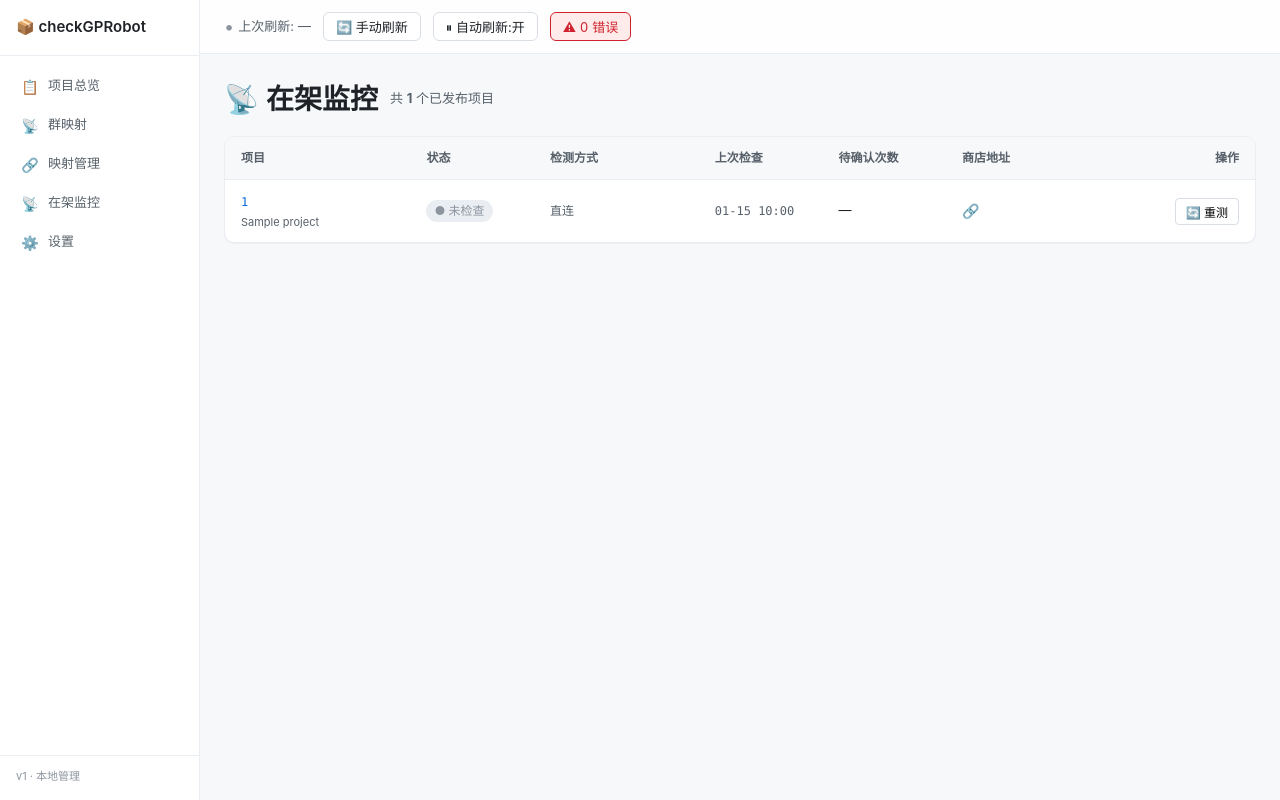
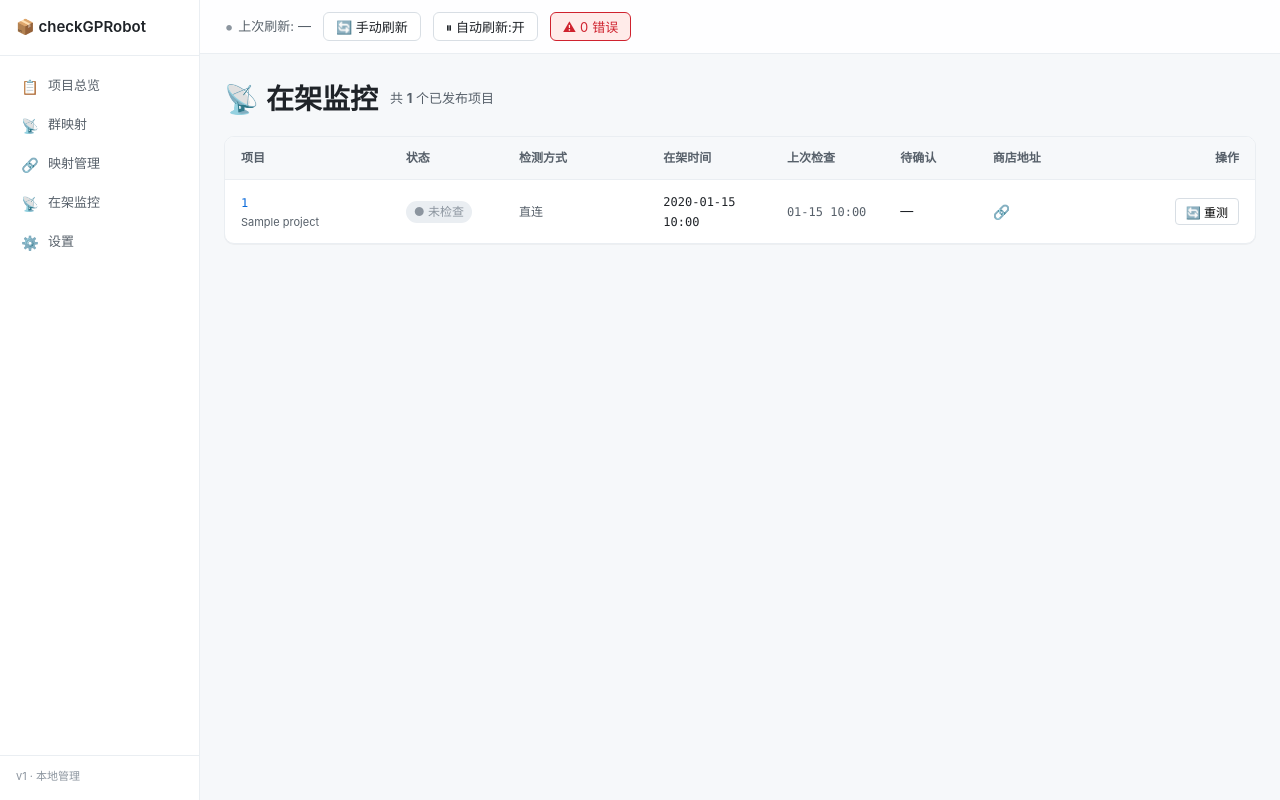
Before and after one commit to tmdragon/telegramchatrobot, a Python web app: template src/web/templates/online.html in a window 1280 px wide. Run offline with Jinja, Linux system fonts and the light colour scheme; the template is opened without the code that fills it: most values are stand-ins (such as "Sample title", 1, 10 or a date in 2020).

Commit message:
fix(online+recheck): add published_at column + fix 500 on recheck
两个修复:
1. recheck 报 500:app.state 没有 broadcast_cfg(create_app 没接这个参数),
   scheduler 内部持有了但 API 取不到。修复:create_app 加 broadcast_cfg 参数,
   main.py 传 scheduler_cfg,app.state.broadcast_cfg 存住。

2. /online 页加'在架时间'列(YYYY-MM-DD HH:MM),跟 overview 的 published_at
   完全一致(用同一个 Project.published_at 字段)。这样两个页面看到的时间统一。
   - API 多返回 published_at 字段
   - pages.py 模板 context 多传 published_at
   - online.html 表头加一列,数据渲染用 p.published_at.strftime('%Y-%m-%d %H:%M')
   - CSS .online-row__published-at 等宽字体

```diff
--- a/src/main.py
+++ b/src/main.py
@@ -130,6 +130,7 @@ def main(argv: list[str] | None = None) -> int:
         admin_broadcast_chats=(
             scheduler_cfg.admin_broadcast_chats if bot_service is not None else []
         ),
+        broadcast_cfg=scheduler_cfg,
     )
     app.state.cache = cache
     app.state.broadcast_svc = broadcast_svc
--- a/src/web/app.py
+++ b/src/web/app.py
@@ -36,6 +36,7 @@ def create_app(
     scheduler: Optional[object] = None,
     admin_chat_id: Optional[int] = None,
     admin_broadcast_chats: Optional[list[str]] = None,
+    broadcast_cfg: Optional[object] = None,
 ) -> FastAPI:
     """构造并返回 FastAPI 应用实例。
 
@@ -100,6 +101,7 @@ def create_app(
     app.state.admin_chat_id = admin_chat_id
     app.state.cache = None  # T3 注入 ProjectCache
     app.state.broadcast_svc = None  # Phase 3 注入 BroadcastSvc
+    app.state.broadcast_cfg = broadcast_cfg  # Phase 3 注入 BroadcastConfig(scheduler.yaml)
 
     # Jinja2 环境（autoescape 默认 on：.html/.xml/.htm；这里强制 on 更稳）
     templates = Jinja2Templates(directory=TEMPLATES_DIR)
--- a/src/web/routes/api.py
+++ b/src/web/routes/api.py
@@ -213,6 +213,7 @@ async def get_online_projects():
             "last_online_check_result": p.last_online_check_result,
             "offline_pending_since": p.offline_pending_since.isoformat() if p.offline_pending_since else None,
             "offline_pending_attempts": p.offline_pending_attempts,
+            "published_at": p.published_at.isoformat() if p.published_at else None,
         })
     return {"projects": items}
 
--- a/src/web/routes/pages.py
+++ b/src/web/routes/pages.py
@@ -277,6 +277,7 @@ async def online_page(request: Request):
                 "last_online_check_at": p.last_online_check_at,
                 "last_online_check_result": p.last_online_check_result,
                 "offline_pending_attempts": p.offline_pending_attempts,
+                "published_at": p.published_at,
             })
     last = cache.last_refresh_at() if cache else None
     last_human = (
--- a/src/web/static/css/app.css
+++ b/src/web/static/css/app.css
@@ -502,6 +502,11 @@ a:hover { text-decoration: underline; }
 .online-row__name { font-size: 11px; color: var(--c-text-muted); margin-top: 2px; }
 .online-row__check-time {
   font-family: var(--f-mono); font-size: 12px; color: var(--c-text-muted);
+}
+.online-row__published-at {
+  font-family: var(--f-mono); font-size: 12px;
+  font-variant-numeric: tabular-nums;
+  color: var(--c-text);
 }
 .online-row__attempts {
   display: inline-block;
--- a/src/web/templates/online.html
+++ b/src/web/templates/online.html
@@ -16,13 +16,14 @@
       <table class="online-table" id="online-table">
         <thead>
           <tr>
-            <th style="width: 18%;">项目</th>
-            <th style="width: 12%;">状态</th>
-            <th style="width: 16%;">检测方式</th>
-            <th style="width: 12%;">上次检查</th>
-            <th style="width: 12%;">待确认次数</th>
-            <th style="width: 18%;">商店地址</th>
-            <th style="width: 12%; text-align: right;">操作</th>
+            <th style="width: 16%;">项目</th>
+            <th style="width: 11%;">状态</th>
+            <th style="width: 14%;">检测方式</th>
+            <th style="width: 12%;">在架时间</th>
+            <th style="width: 11%;">上次检查</th>
+            <th style="width: 9%;">待确认</th>
+            <th style="width: 16%;">商店地址</th>
+            <th style="width: 11%; text-align: right;">操作</th>
           </tr>
         </thead>
         <tbody data-online-tbody>
@@ -51,6 +52,14 @@
                 {% else %}
                   <span class="online-mode">直连</span>
                 {% endif %}
+              </td>
+              <td>
+                {% if p.published_at %}
+                  <span class="online-row__published-at"
+                        title="{{ p.published_at.isoformat() }}">
+                    {{ p.published_at.strftime('%Y-%m-%d %H:%M') }}
+                  </span>
+                {% else %}—{% endif %}
               </td>
               <td>
                 {% if p.last_online_check_at %}
```
